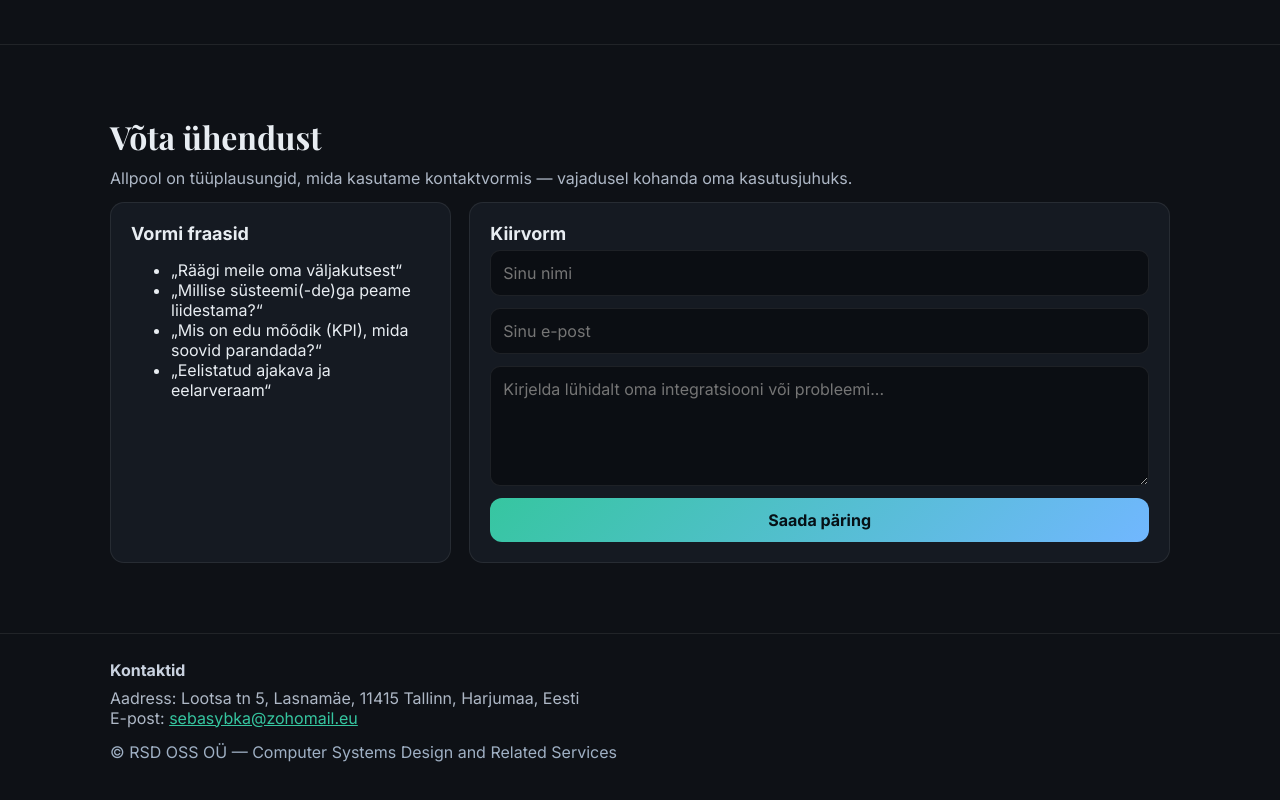
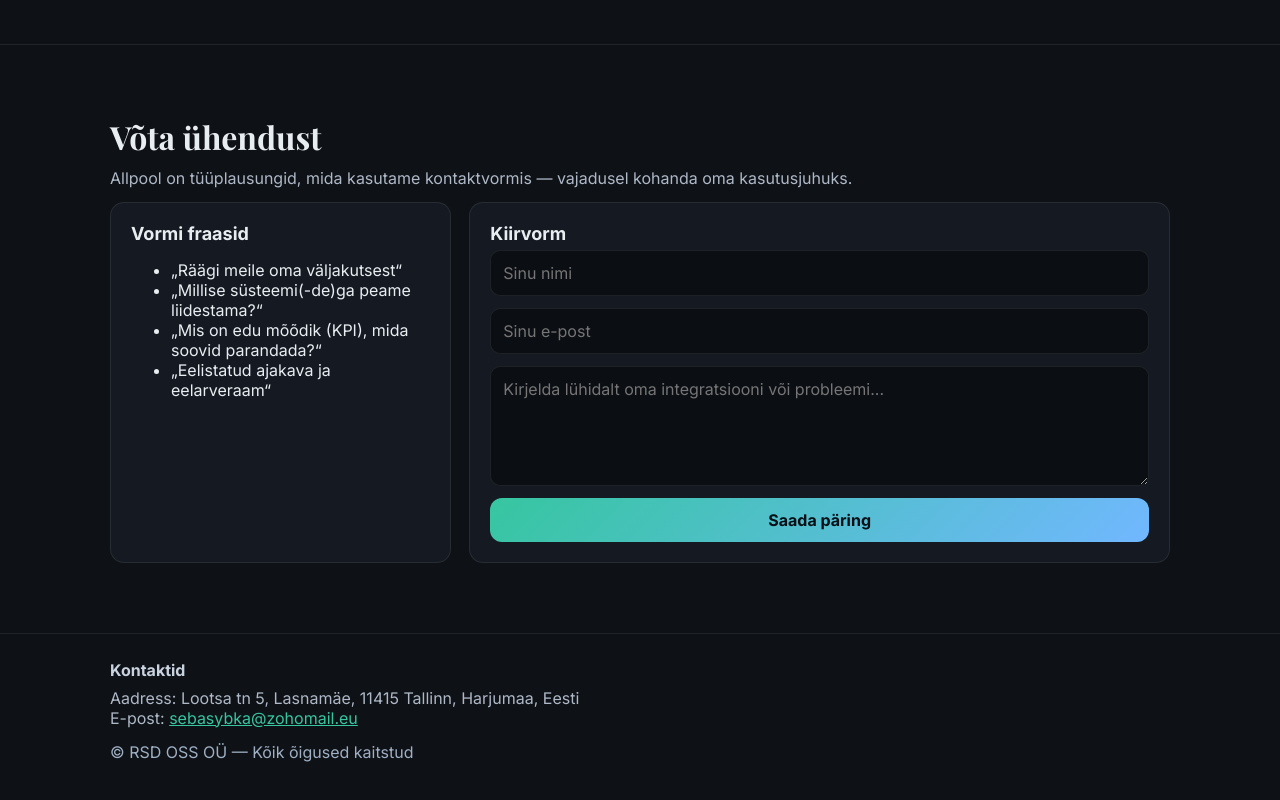
Before and after one commit to Sebastiabka/SebastianRybka, a plain HTML site: page index.html in a window 1280 px wide. Shown: the part 2300-3100 px from the top of the page. Drawn offline with nearby package versions, Linux system fonts and the light colour scheme.

Commit message:
Update index.html

```diff
--- a/index.html
+++ b/index.html
@@ -3,7 +3,7 @@
 <head>
   <meta charset="UTF-8" />
   <meta name="viewport" content="width=device-width, initial-scale=1" />
-  <title>RSD OSS OÜ — Kõik õigused kaitstud</title>
+  <title>RSD OSS OÜ — Computer Systems Design and Related Services </title>
   <link rel="preconnect" href="https://fonts.googleapis.com">
   <link rel="preconnect" href="https://fonts.gstatic.com" crossorigin>
   <link href="https://fonts.googleapis.com/css2?family=Inter:wght@300;400;600;700&family=Playfair+Display:wght@600;700&display=swap" rel="stylesheet">
@@ -242,7 +242,7 @@
       Aadress: Lootsa tn 5, Lasnamäe, 11415 Tallinn, Harjumaa, Eesti<br/>
       E-post: <a href="mailto:sebasybka@zohomail.eu">sebasybka@zohomail.eu</a>
     </p>
-    <p style="color:#9fb0c4">© RSD OSS OÜ — Computer Systems Design and Related Services</p>
+    <p style="color:#9fb0c4">© RSD OSS OÜ — Kõik õigused kaitstud</p>
   </div>
 </footer>
 </body>
```
